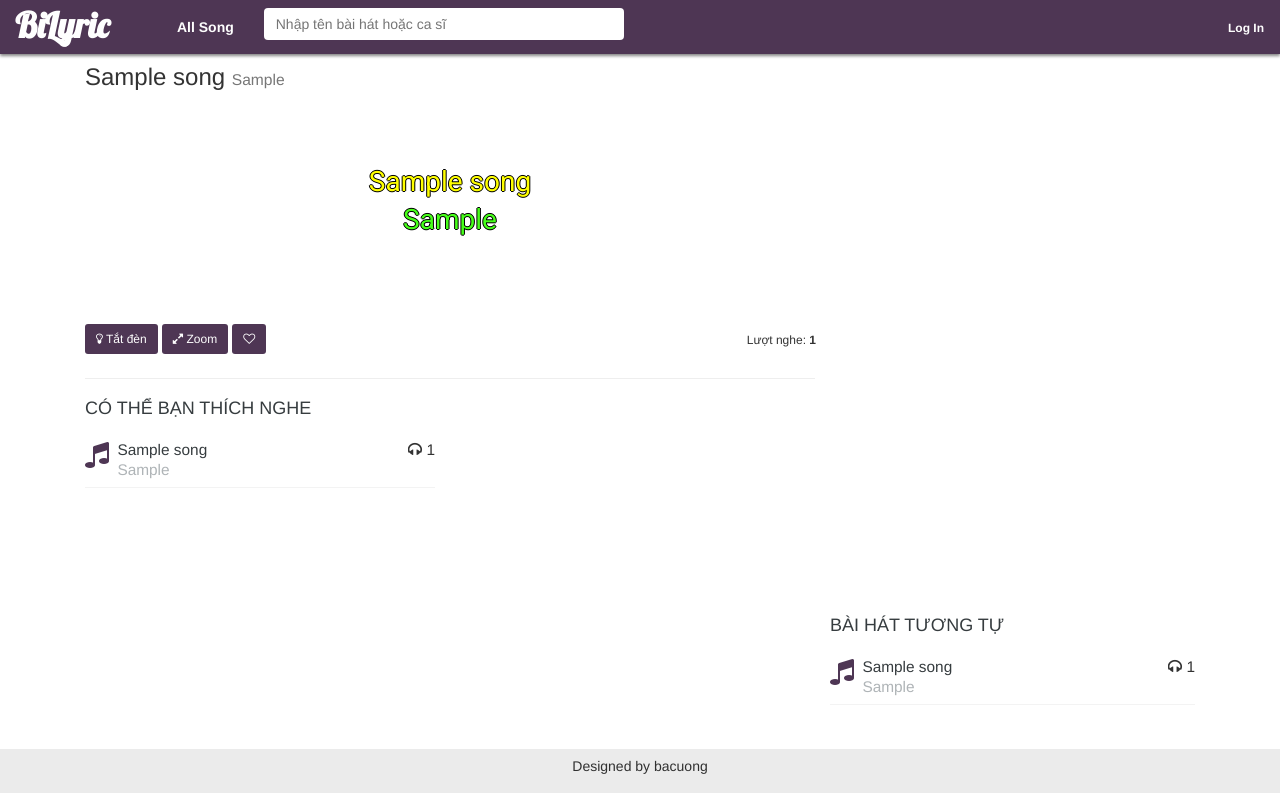
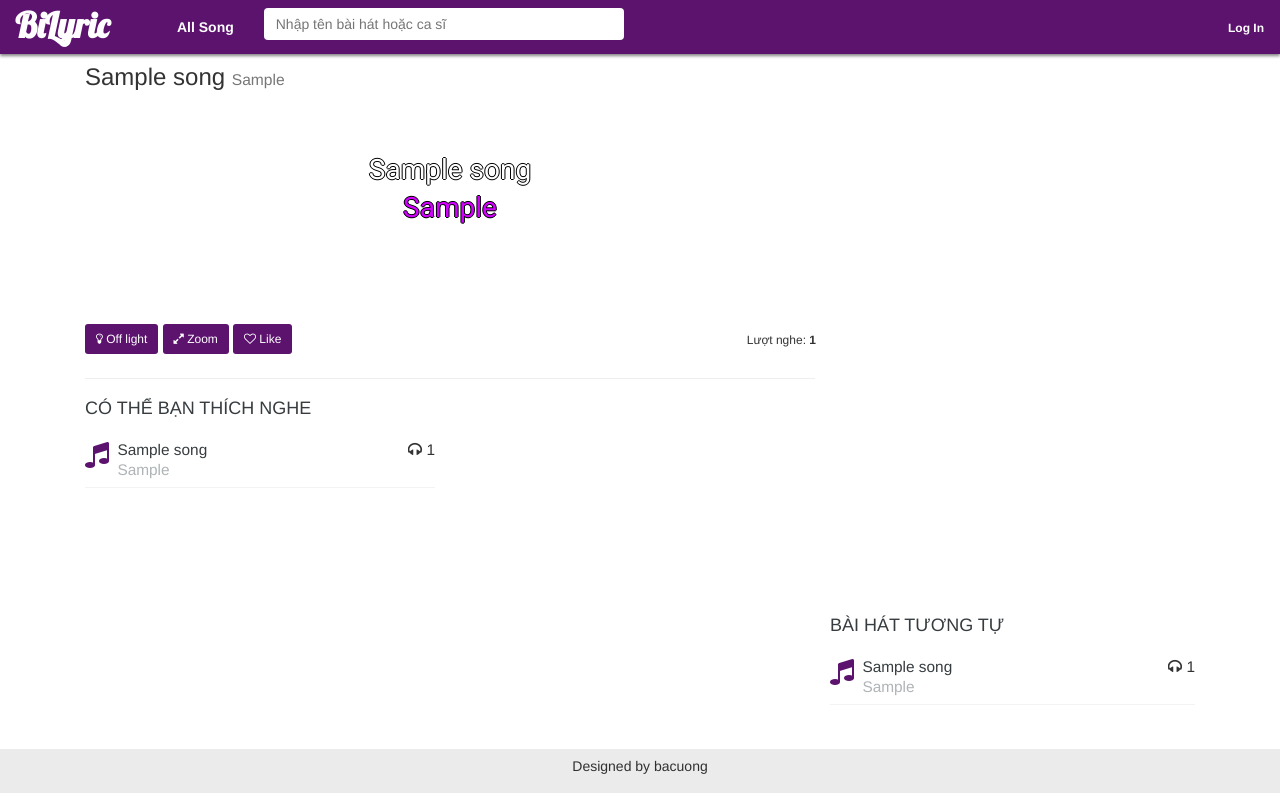
Before and after one commit to cuongnb14/bilyric, a Django app: a page that uses bilyric/templates/frontend/base.html in a window 1280 px wide. Run offline with Django 3.2, Linux system fonts and the light colour scheme; tables that the repository leaves empty hold one stand-in row (values such as "Sample post"); parts of the project's set-up code (start-up, migrations or seed data) failed here and were passed over; some libraries are stand-ins or nearby versions.

Commit message:
ugrade interface

```diff
--- a/bilyric/static/assets/css/custom.css
+++ b/bilyric/static/assets/css/custom.css
@@ -12,7 +12,7 @@ body {
 }
 
 .navbar {
-  background-color: #4e3654;
+  background-color: #5c136e;
   /*background-image: url("/static/assets/images/bg-topbar.jpg");*/
   border: none;
   -webkit-box-shadow: 0px 2px 3px 0px rgba(0, 0, 0, 0.49);
@@ -32,17 +32,17 @@ body {
 }
 
 .nav li {
-  border-top: #4e3654 solid 2px !important;
+  border-top: #5c136e solid 2px !important;
   /*border-bottom: #14a0f8 solid 3px !important;*/
 }
 
 .nav li:hover {
   border-top: #ffffff solid 2px !important;
-  background-color: #604466 !important;
+  background-color: #6f0e87 !important;
 }
 
 /*.nav li:hover a {*/
-  /*color: #4e3654 !important;*/
+  /*color: #5c136e !important;*/
 /*}*/
 
 .nav .dropdown-menu li {
@@ -50,7 +50,7 @@ body {
 }
 
 .navbar-default .navbar-nav > .open > a {
-  background-color: #4e3654 !important;
+  background-color: #5c136e !important;
 }
 
 .nav .dropdown-menu a {
@@ -58,17 +58,17 @@ body {
 }
 
 .btn-bil {
-  background-color: #4e3654;
+  background-color: #5c136e;
   color: #fff;
 }
 
 .btn-bil:hover {
-  background-color: #9d72a7;
+  background-color: #6f0e87;
   color: #fff;
 }
 
 .fa-music {
-  color: #4e3654;
+  color: #5c136e;
 }
 
 .song-title {
@@ -118,8 +118,8 @@ body {
 }
 
 .pagination > .active > a, .pagination > .active > a:focus, .pagination > .active > a:hover, .pagination > .active > span, .pagination > .active > span:focus, .pagination > .active > span:hover {
-  background-color: #4e3654;
-  border-color: #4e3654;
+  background-color: #5c136e;
+  border-color: #5c136e;
 }
 
 .bil-tab li a {
@@ -166,7 +166,7 @@ body {
 #subtitle {
   position: absolute;
   width: 100%;
-  top: 30%;
+  top: 25%;
   left: 0px;
   z-index: 1000;
   font-family: 'Roboto', sans-serif !important;
@@ -177,12 +177,13 @@ body {
 
 #sub1 {
   text-align: center;
-  color: yellow;
+  color: #ffffff;
 }
 
 #sub2 {
   text-align: center;
-  color: #46ff19;
+  /*color: #46ff19;*/
+  color: #d400ff;
 }
 
 /* end song-frame  */
@@ -268,7 +269,7 @@ body {
 }
 
 #transcript .active p {
-  color: #ff6a06 !important;
+  color: #d400ff !important;
 }
 
 /* end  transcript  */
@@ -415,3 +416,8 @@ a.back-to-top {
 #cl-subtitles-container ul {
   padding-left: 0;
 }
+
+/*toastr js*/
+#toast-container > div {
+    opacity:1;
+}
--- a/bilyric/templates/frontend/base.html
+++ b/bilyric/templates/frontend/base.html
@@ -40,7 +40,7 @@
     <![endif]-->
 </head>
 <body>
-<nav class="navbar navbar-default navbar-fixed-top">
+<nav class="navbar navbar-default navbar-fixed-top bg-bil">
     <div class="container-fluid">
         <div class="navbar-header">
             <button type="button" class="navbar-toggle collapsed" data-toggle="collapse"
@@ -124,7 +124,7 @@
         "debug": false,
         "newestOnTop": true,
         "progressBar": false,
-        "positionClass": "toast-top-center",
+        "positionClass": "toast-top-right",
         "preventDuplicates": false,
         "onclick": null,
         "showDuration": "300",
--- a/bilyric/templates/frontend/song.html
+++ b/bilyric/templates/frontend/song.html
@@ -71,7 +71,7 @@
                 <div class="col-md-6" id="action">
                     <div class="pull-left action-item">
                         <button class="btn btn-sm btn-bil" id="lights"><i class="fa fa-lightbulb-o"
-                                                                          aria-hidden="true"></i> Tắt đèn
+                                                                          aria-hidden="true"></i> Off light
                         </button>
                     </div>
                     <div class="pull-left action-item">
@@ -83,18 +83,18 @@
                         {% if favor %}
                             <button data-action="delete" data-song="{{ song.id }}" class="btn btn-sm btn-bil favor"
                                     title="Xóa khỏi bài hát yêu thích">
-                                <i class="fa fa-heart" aria-hidden="true"></i>
+                                <i class="fa fa-heart" aria-hidden="true"></i> Like
                             </button>
                         {% else %}
                             {% if user.is_authenticated %}
                                 <button data-action="post" data-song="{{ song.id }}" class="btn btn-sm btn-bil favor"
                                         title="Thêm vào bài hát yêu thích">
-                                    <i class="fa fa-heart-o" aria-hidden="true"></i>
+                                    <i class="fa fa-heart-o" aria-hidden="true"></i> Like
                                 </button>
                             {% else %}
                                 <button data-toggle="modal" data-target="#login-modal" class="btn btn-sm btn-bil"
                                         title="Thêm vào bài hát yêu thích">
-                                    <i class="fa fa-heart-o" aria-hidden="true"></i>
+                                    <i class="fa fa-heart-o" aria-hidden="true"></i> Like
                                 </button>
 
                                 {% include "component/login_modal.html" %}
```
